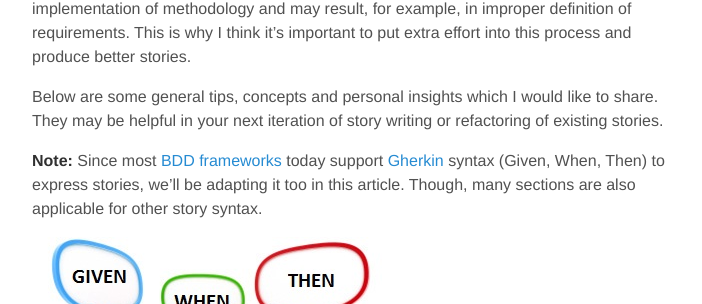
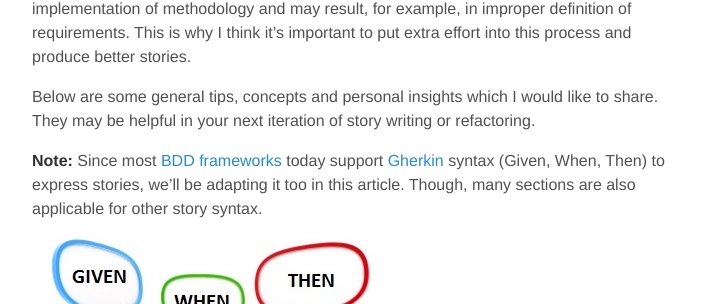
Before and after one commit to waseemh/waseemh.github.io_F, a Jekyll site: the page built from _posts/2014-08-25-writing-better-bdd-stories.md, in a window 1280 px wide and 900 px high. Shown: the part 436-740 px from the top of the window, without its empty margins (288-990 px from the left). Built offline with Jekyll 4.4.1, drawn with Linux system fonts in a browser that asks for light colours; Markdown is read by kramdown in place of the engine named in the settings.

Commit message:
minor fix

```diff
--- a/_posts/2014-08-25-writing-better-bdd-stories.md
+++ b/_posts/2014-08-25-writing-better-bdd-stories.md
@@ -11,7 +11,7 @@ Story in BDD can describe such aspects in a semi-formal language which is well-u
 
 Many BDD practitioners tend to underestimate the importance of writing high-quality stories. Others are not even familiar with the abilities of BDD framework and tools, and what they have to offer for expressing better stories. It may eventually harm the implementation of methodology and may result, for example, in improper definition of requirements. This is why I think it's important to put extra effort into this process and produce better stories.
 
-Below are some general tips, concepts and personal insights which I would like to share. They may be helpful in your next iteration of story writing or refactoring of existing stories.
+Below are some general tips, concepts and personal insights which I would like to share. They may be helpful in your next iteration of story writing or refactoring.
 
 __Note:__ Since most [BDD frameworks](http://java.dzone.com/articles/brief-comparison-bdd) today support [Gherkin](http://docs.behat.org/en/latest/guides/1.gherkin.html) syntax (Given, When, Then) to express stories, we'll be adapting it too in this article. Though, many sections are also applicable for other story syntax.
 
```
